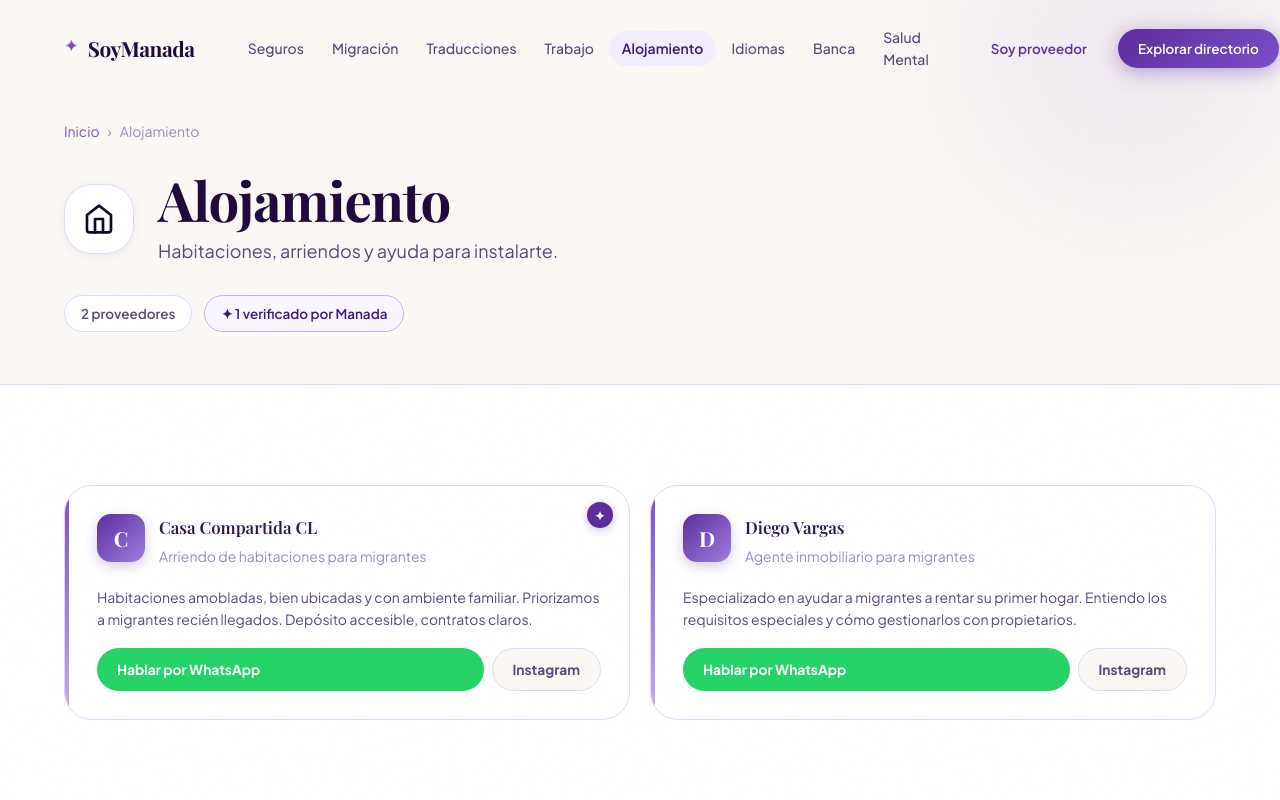
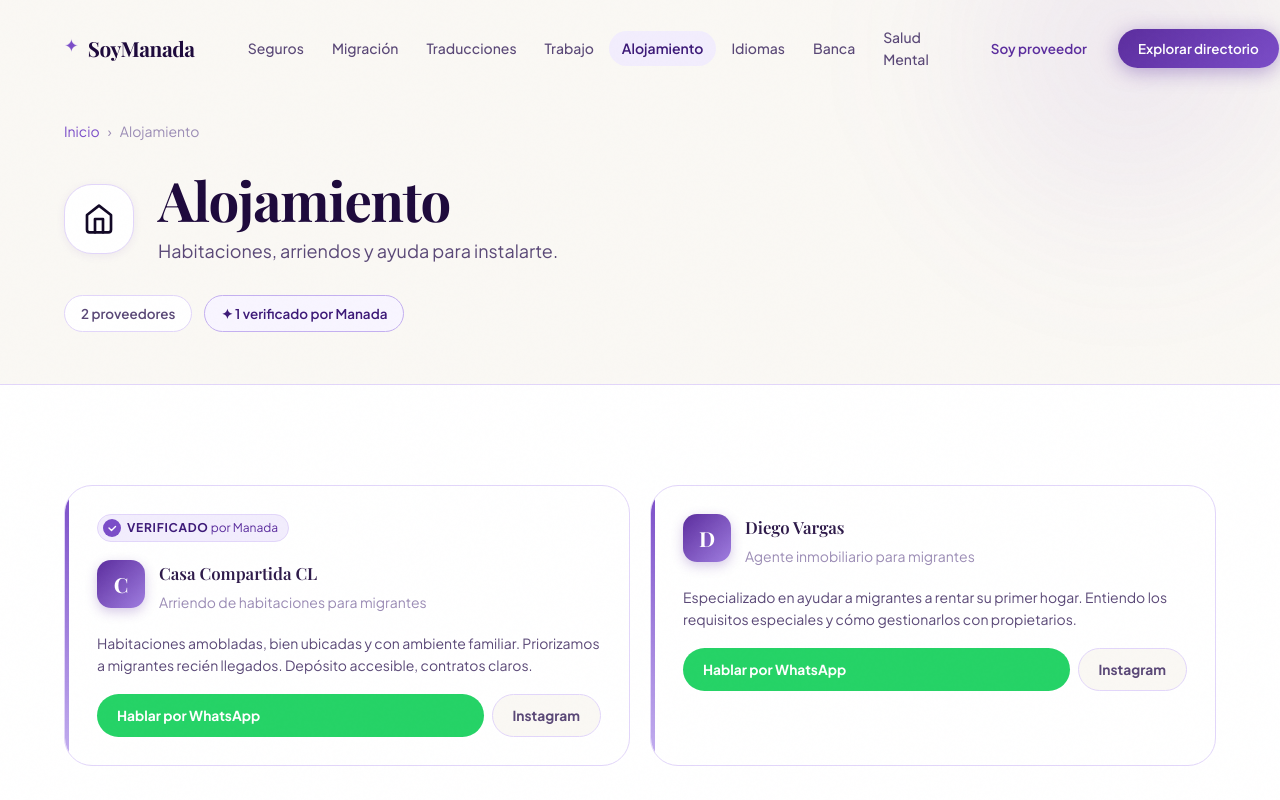
Before and after one commit to soymanada/website, a React (Vite) app: page /categoria/alojamiento in a window 1280 px wide. Shown: the top 800 px of the page. Built offline with nearby package versions, Linux system fonts and the light colour scheme; a web font is replaced by a local one.

Commit message:
UI: nuevo favicon y sello VerificationBadge integrado

```diff
--- a/src/components/VerificationBadge.css
+++ b/src/components/VerificationBadge.css
@@ -1,60 +1,195 @@
-.v-badge {
-  position: absolute;
-  top: 16px;
-  right: 16px;
-  cursor: help;
-  z-index: 10;
+/* ═══════════════════════════════════════════════════════
+   VerificationBadge — pill + seal
+   Usa tokens de globals.css. Sin colores hardcodeados.
+   ═══════════════════════════════════════════════════════ */
+
+/* ── PILL (variant="pill") ──────────────────────────── */
+.vb-pill {
+  display: inline-flex;
+  align-items: center;
+  gap: 6px;
+  padding: 4px 10px 4px 5px;
+  border-radius: 100px;
+  width: fit-content;
+  user-select: none;
 }
 
-.v-badge__icon {
-  background: var(--iris-600);
-  color: var(--white);
-  width: 26px;
-  height: 26px;
+/* Tema claro (default) — sobre ivory o surface */
+.vb-pill--light {
+  background: var(--iris-100);
+  border: 1px solid var(--iris-200);
+}
+
+/* Tema oscuro — sobre secciones iris-900/iris-800 */
+.vb-pill--dark {
+  background: rgba(123, 77, 200, 0.20);
+  border: 1px solid rgba(160, 125, 224, 0.35);
+}
+
+/* Círculo con checkmark */
+.vb-pill__dot {
+  width: 18px;
+  height: 18px;
+  border-radius: 50%;
   display: flex;
   align-items: center;
   justify-content: center;
-  border-radius: 50%;
-  font-size: 0.9rem;
-  box-shadow: 0 2px 8px rgba(91, 45, 158, 0.3);
-  transition: transform var(--t-fast);
+  flex-shrink: 0;
 }
 
-.v-badge:hover .v-badge__icon {
-  transform: scale(1.1);
+.vb-pill--light .vb-pill__dot {
+  background: var(--iris-500);
+  color: var(--white);
+}
+
+.vb-pill--dark .vb-pill__dot {
+  background: var(--iris-400);
+  color: var(--iris-900);
+}
+
+.vb-pill__check {
+  width: 10px;
+  height: 10px;
+}
+
+/* Texto del pill */
+.vb-pill__text {
+  font-family: var(--font-body);
+  font-size: 0.75rem;
+  line-height: 1;
+  white-space: nowrap;
+}
+
+.vb-pill--light .vb-pill__text strong {
+  font-weight: 700;
+  letter-spacing: 0.06em;
+  color: var(--iris-700);
+}
+
+.vb-pill--light .vb-pill__text span {
+  font-weight: 400;
+  color: var(--iris-600);
+}
+
+.vb-pill--dark .vb-pill__text strong {
+  font-weight: 700;
+  letter-spacing: 0.06em;
+  color: var(--iris-200);
+}
+
+.vb-pill--dark .vb-pill__text span {
+  font-weight: 400;
+  color: var(--iris-300);
+}
+
+
+/* ── SEAL (variant="seal") ──────────────────────────── */
+.vb-seal {
+  display: inline-flex;
+  flex-direction: column;
+  align-items: center;
+  gap: 8px;
+  user-select: none;
+}
+
+/* Círculo exterior con borde punteado interno */
+.vb-seal__circle {
+  width: 72px;
+  height: 72px;
+  border-radius: 50%;
+  display: flex;
+  align-items: center;
+  justify-content: center;
+  position: relative;
+}
+
+/* Anillo punteado decorativo (via outline con offset) */
+.vb-seal__circle::before {
+  content: '';
+  position: absolute;
+  inset: 6px;
+  border-radius: 50%;
+  border: 1px dashed;
+  pointer-events: none;
+}
+
+.vb-seal--light .vb-seal__circle {
+  background: var(--iris-100);
+  border: 1px solid var(--iris-200);
+}
+
+.vb-seal--light .vb-seal__circle::before {
+  border-color: var(--iris-300);
+}
+
+.vb-seal--dark .vb-seal__circle {
+  background: rgba(123, 77, 200, 0.25);
+  border: 1px solid rgba(160, 125, 224, 0.4);
+}
+
+.vb-seal--dark .vb-seal__circle::before {
+  border-color: rgba(160, 125, 224, 0.4);
+}
+
+/* Círculo interno con check */
+.vb-seal__circle::after {
+  content: '';
+  position: absolute;
+  inset: 16px;
+  border-radius: 50%;
+}
+
+.vb-seal--light .vb-seal__circle::after {
   background: var(--iris-500);
 }
 
-.v-badge__tooltip {
-  position: absolute;
-  bottom: 130%;
-  right: -10px;
-  width: 200px;
-  background: var(--iris-900);
-  color: var(--white);
-  padding: 12px;
-  border-radius: var(--r-md);
-  font-size: 0.75rem;
-  line-height: 1.4;
-  opacity: 0;
-  visibility: hidden;
-  transform: translateY(10px);
-  transition: all 0.3s var(--ease-out);
-  box-shadow: var(--shadow-lg);
-  pointer-events: none;
+.vb-seal--dark .vb-seal__circle::after {
+  background: var(--iris-400);
 }
 
-.v-badge__tooltip::after {
-  content: '';
-  position: absolute;
-  top: 100%;
-  right: 18px;
-  border: 6px solid transparent;
-  border-top-color: var(--iris-900);
+/* SVG del check sobre el círculo interno */
+.vb-seal__check {
+  width: 22px;
+  height: 22px;
+  position: relative;
+  z-index: 1;
 }
 
-.v-badge:hover .v-badge__tooltip {
-  opacity: 1;
-  visibility: visible;
-  transform: translateY(0);
+.vb-seal--light .vb-seal__check {
+  color: var(--white);
 }
+
+.vb-seal--dark .vb-seal__check {
+  color: var(--iris-900);
+}
+
+/* Textos del seal */
+.vb-seal__label {
+  font-family: var(--font-body);
+  font-size: 0.72rem;
+  font-weight: 700;
+  letter-spacing: 0.12em;
+}
+
+.vb-seal--light .vb-seal__label {
+  color: var(--iris-700);
+}
+
+.vb-seal--dark .vb-seal__label {
+  color: var(--iris-200);
+}
+
+.vb-seal__sub {
+  font-family: var(--font-body);
+  font-size: 0.75rem;
+  font-weight: 500;
+  margin-top: -4px;
+}
+
+.vb-seal--light .vb-seal__sub {
+  color: var(--iris-500);
+}
+
+.vb-seal--dark .vb-seal__sub {
+  color: var(--iris-300);
+}
--- a/src/components/VerificationBadge.jsx
+++ b/src/components/VerificationBadge.jsx
@@ -1,14 +1,51 @@
-import React from 'react'
-import './VerificationBadge.css'
+import './VerificationBadge.css';
 
-export default function VerificationBadge() {
+/**
+ * VerificationBadge — sistema de dos variantes
+ *
+ * variant="pill"   → inline dentro de ProviderCard, junto al nombre
+ * variant="seal"   → protagonista en sección TrustBadge / ¿Qué significa verificado?
+ * theme="light"    → sobre fondos ivory o surface blanca (default)
+ * theme="dark"     → sobre secciones con fondo iris oscuro
+ */
+export default function VerificationBadge({ variant = 'pill', theme = 'light' }) {
+  if (variant === 'seal') {
+    return (
+      <div className={`vb-seal vb-seal--${theme}`} role="img" aria-label="Verificado por Manada">
+        <div className="vb-seal__circle">
+          <svg className="vb-seal__check" viewBox="0 0 24 24" fill="none" aria-hidden="true">
+            <path
+              d="M5 12l5 5L19 7"
+              stroke="currentColor"
+              strokeWidth="2.2"
+              strokeLinecap="round"
+              strokeLinejoin="round"
+            />
+          </svg>
+        </div>
+        <span className="vb-seal__label">VERIFICADO</span>
+        <span className="vb-seal__sub">por Manada</span>
+      </div>
+    );
+  }
+
   return (
-    <div className="v-badge" aria-label="Proveedor Verificado">
-      <span className="v-badge__icon">✦</span>
-      <div className="v-badge__tooltip">
-        <p className="t-xs"><strong>Sello de Confianza Manada</strong></p>
-        <p className="t-xs">Identidad validada y historial positivo comprobado en la comunidad.</p>
+    <div className={`vb-pill vb-pill--${theme}`} role="img" aria-label="Verificado por Manada">
+      <div className="vb-pill__dot">
+        <svg className="vb-pill__check" viewBox="0 0 10 10" fill="none" aria-hidden="true">
+          <path
+            d="M2 5l2.5 2.5 4-4"
+            stroke="currentColor"
+            strokeWidth="1.4"
+            strokeLinecap="round"
+            strokeLinejoin="round"
+          />
+        </svg>
       </div>
+      <span className="vb-pill__text">
+        <strong>VERIFICADO</strong>
+        <span> por Manada</span>
+      </span>
     </div>
-  )
+  );
 }
--- a/src/pages/ProvidersPage.css
+++ b/src/pages/ProvidersPage.css
@@ -185,3 +185,14 @@
   .ppg-hero__visual { display: none; }
   .ppg-benefits__grid { grid-template-columns: 1fr; }
 }
+
+@media (max-width: 768px) {
+  .ppg-benefit {
+    flex-direction: row;
+    align-items: flex-start;
+    gap: 8px;
+  }
+  .ppg-benefit__icon {
+    flex-shrink: 0;
+  }
+}
```
Also changed, not shown: public/favicon.svg.
